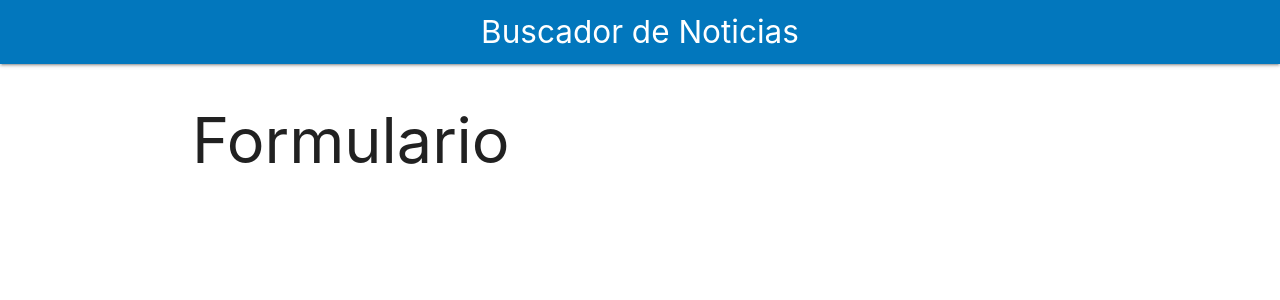
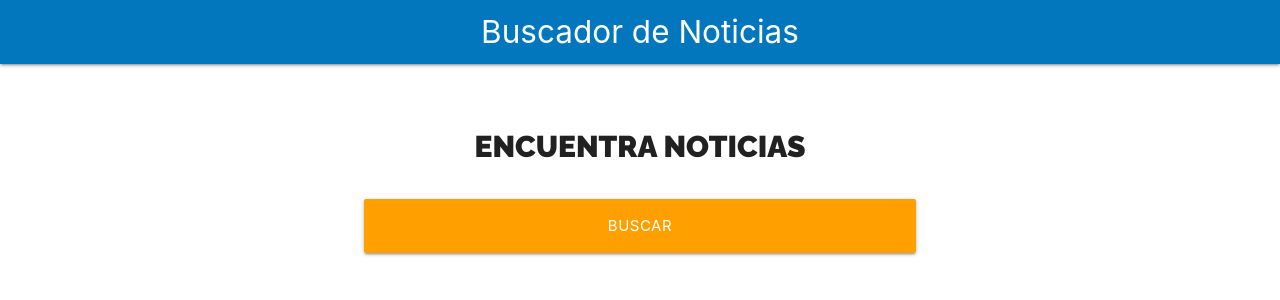
Before and after one commit to maritocuate/react-noticias, a React (Create React App) app: page / in a window 1280 px wide. Shown: the top 300 px of the page. Built offline with nearby package versions, Linux system fonts and the light colour scheme.

Commit message:
css formulario module

```diff
--- a/src/App.js
+++ b/src/App.js
@@ -1,13 +1,14 @@
 import React, { Fragment } from 'react';
 
 import Header from './components/Header'
+import Formulario from './components/Formulario'
 
 function App() {
   return (
     <Fragment>
       <Header title='Buscador de Noticias'/>
       <div className='container white'>
-        <h1>Formulario</h1>
+        <Formulario />
       </div>
     </Fragment>
   );
--- /dev/null
+++ b/src/components/Formulario.js
@@ -0,0 +1,22 @@
+import React from 'react';
+import styles from './Formulario.module.css'
+
+const Formulario = () => {
+    return (
+        <div className={`${styles.buscador} row`}>
+            <div className='col s12 m8 offset-m2'>
+                <h2 className={styles.heading}>Encuentra noticias</h2>
+
+                <div className='input-field col s12'>
+                    <input
+                        type='submit'
+                        className={`${styles['btn-block']} btn-large amber darken-2`}
+                        value='Buscar'
+                    />
+                </div>
+            </div>
+        </div>
+    );
+}
+
+export default Formulario;
--- /dev/null
+++ b/src/components/Formulario.module.css
@@ -0,0 +1,17 @@
+.heading {
+    font-family: 'Raleway', sans-serif;
+    font-weight: 900;
+    font-size: 2rem;
+    text-transform: uppercase;
+    text-align: center;
+}
+
+.buscador {
+    margin-top: 2rem;
+    margin-bottom: 2rem;
+    text-align: left;
+}
+
+.btn-block{
+    width: 100%;
+}
```
